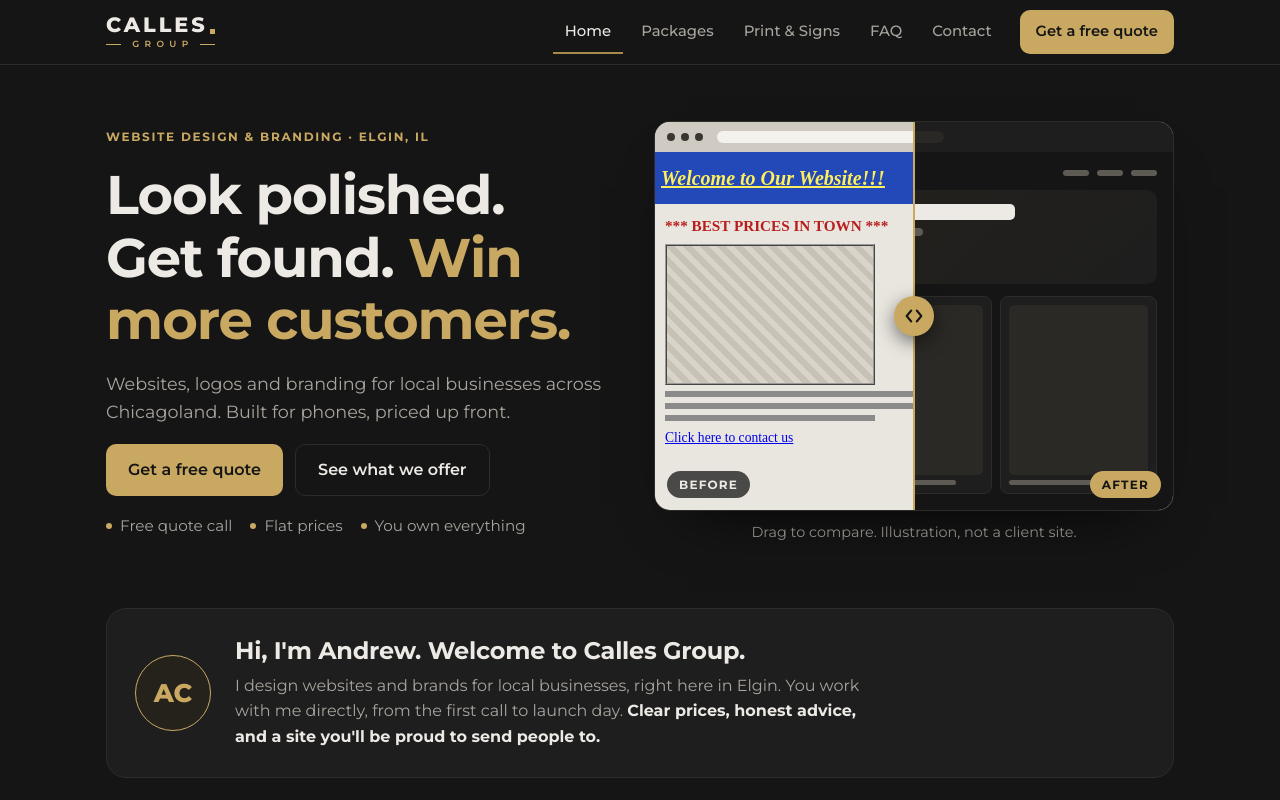
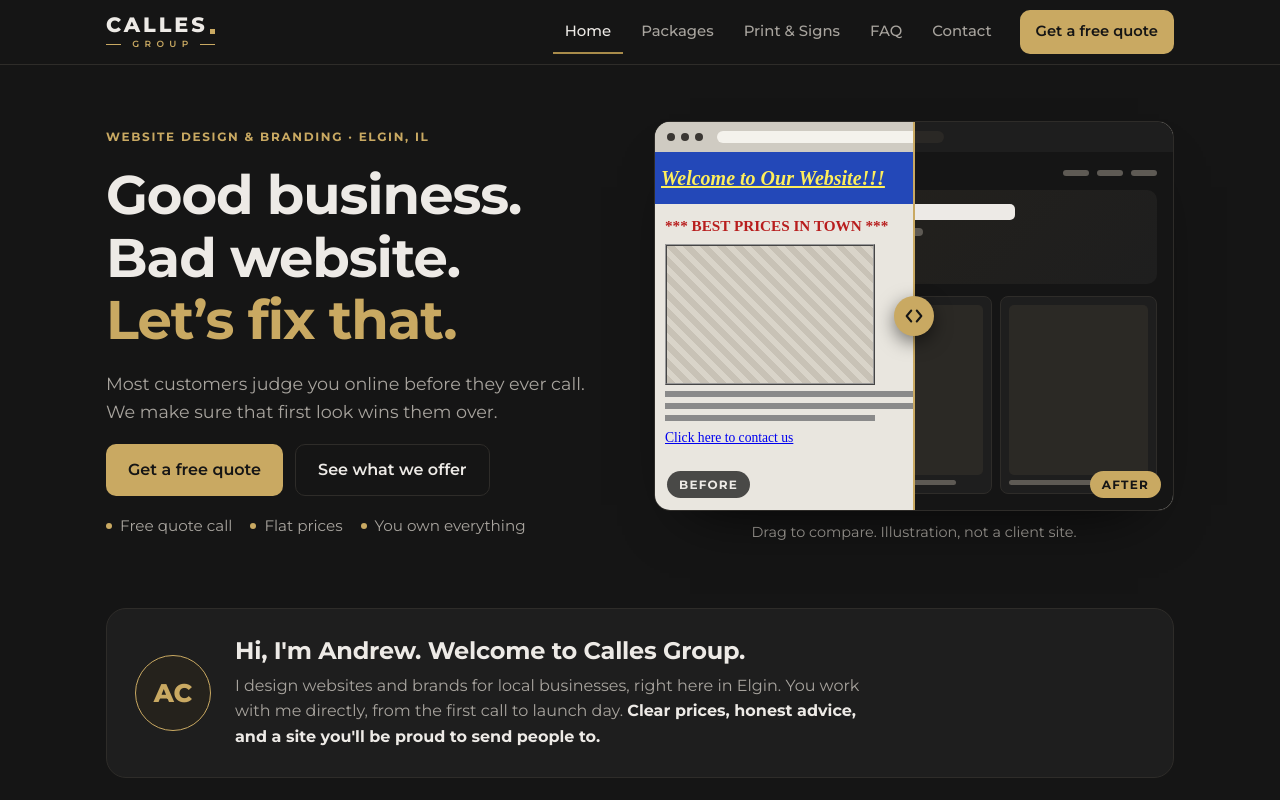
Before and after one commit to Niko-Niko2/Callesgroup-site, a plain HTML site: page index.html in a window 1280 px wide. Shown: the top 800 px of the page. Drawn offline with Linux system fonts and the light colour scheme.

Commit message:
Home: new hero headline "Good business. Bad website. Let's fix that." with a new subheadline
Co-Authored-By: Claude Opus 5.5 <noreply@anthropic.com>
Claude-Session: https://claude.ai/code/session_014xT8NpJNcB54hkSQ3NoVnv

```diff
--- a/index.html
+++ b/index.html
@@ -191,8 +191,8 @@
   <div class="wrap pr-hero hm-hero">
     <div class="stack">
       <span class="eyebrow pr-up">Website design &amp; branding &middot; Elgin, IL</span>
-      <h1 class="pr-up" style="animation-delay:.08s">Look polished. Get found. <em>Win more customers.</em></h1>
-      <p class="lead pr-up" style="animation-delay:.16s">Websites, logos and branding for local businesses across Chicagoland. Built for phones, priced up front.</p>
+      <h1 class="pr-up" style="animation-delay:.08s">Good business. Bad website. <em>Let&rsquo;s fix that.</em></h1>
+      <p class="lead pr-up" style="animation-delay:.16s">Most customers judge you online before they ever call. We make sure that first look wins them over.</p>
       <div class="btns pr-up" style="animation-delay:.24s" id="heroBtns">
         <a class="btn" href="/contact.html">Get a free quote</a>
         <a class="btn ghost" href="#offer">See what we offer</a>
```
